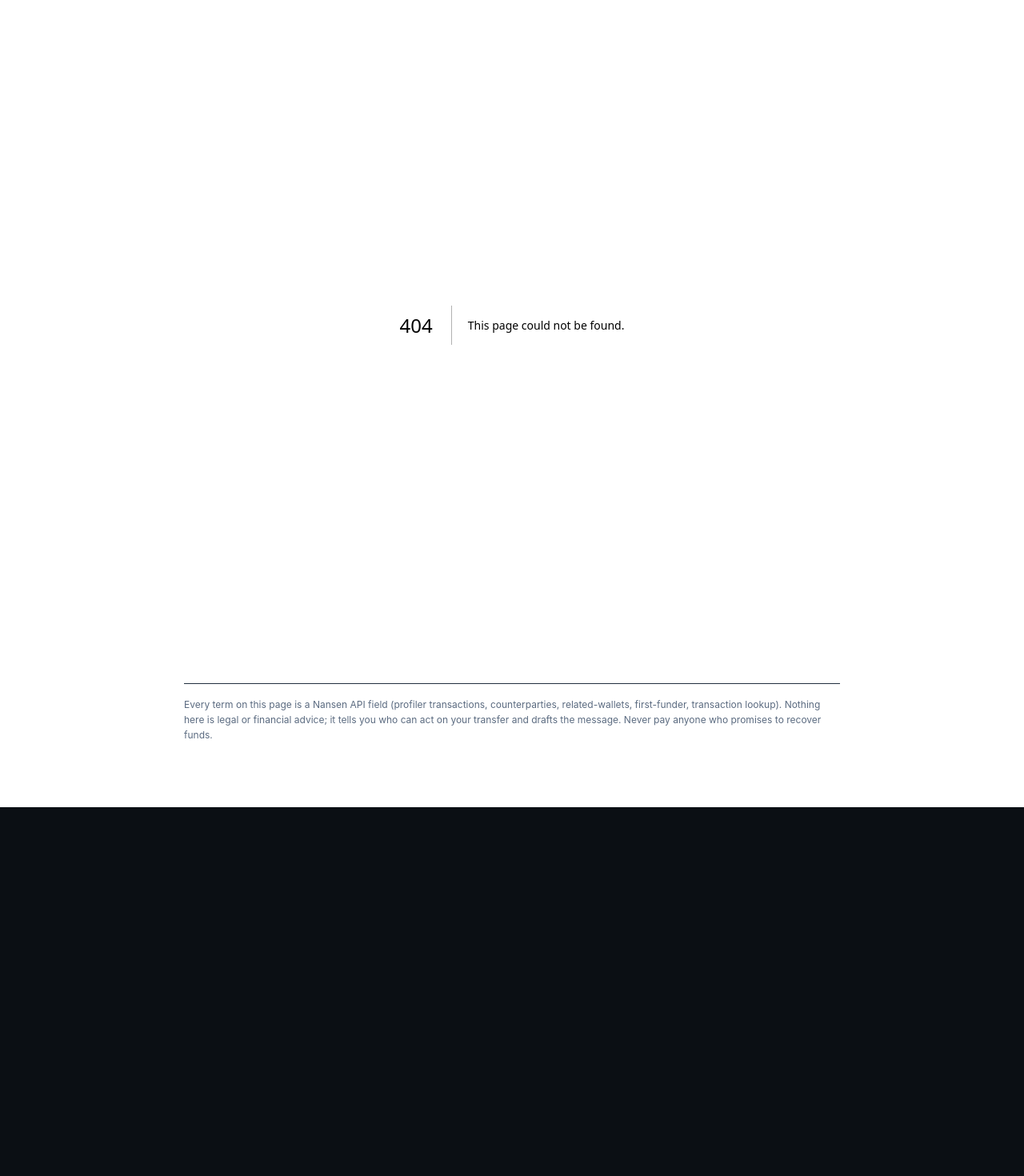
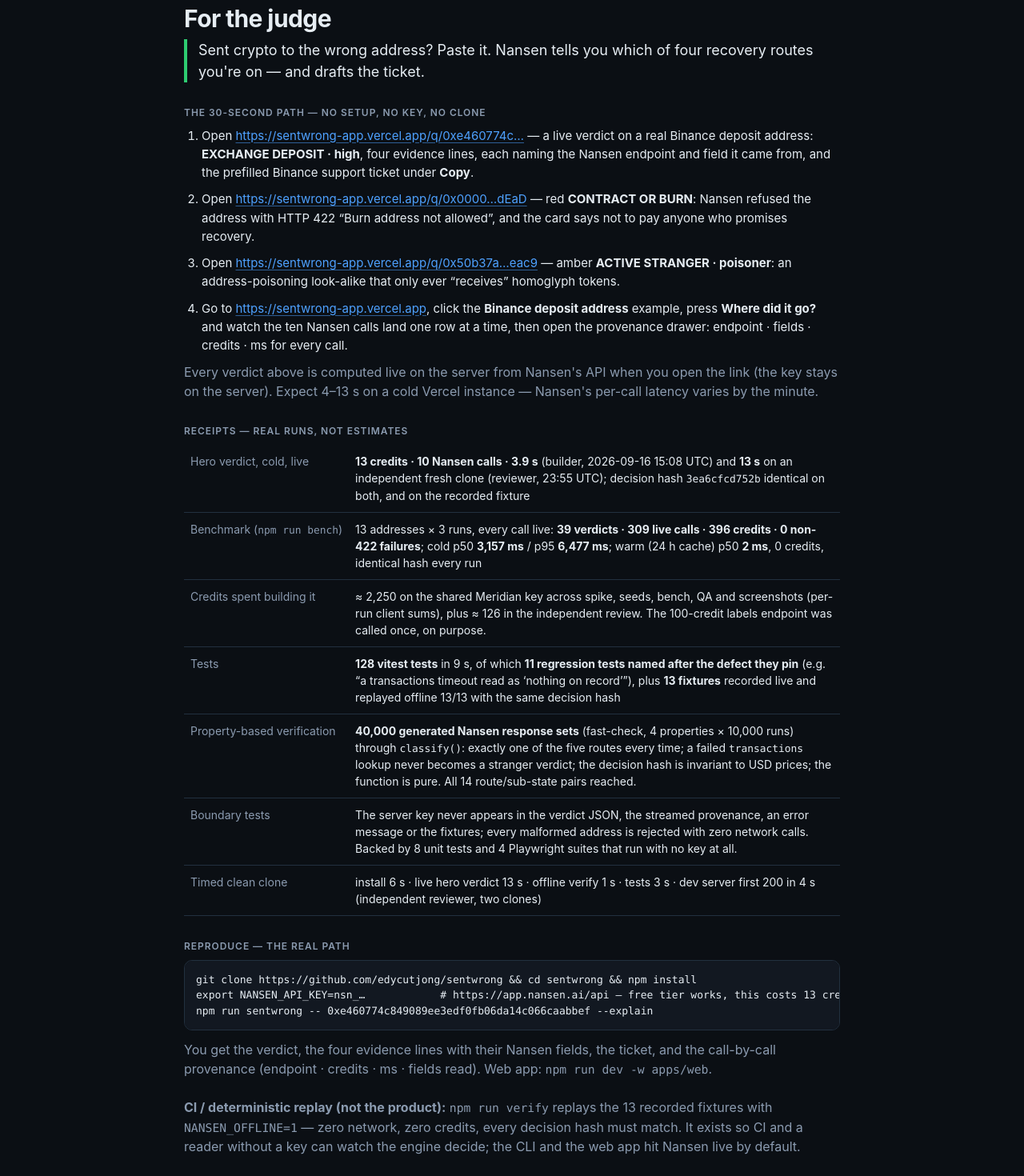
Before and after one commit to edycutjong/sentwrong, a Next.js app in the folder apps/web/: page /judge in a window 1280 px wide. Before the commit this address had no page. Shown: the part 80-1550 px from the top of the page at 80% size. Before the commit the page ends 1089 px from the top, so only its background shows below. Built offline with nearby package versions, Linux system fonts and the light colour scheme.

Commit message:
feat: /judge route and JUDGE.md — claim, 30-second click path, real-run receipts, reproduce command, honest limitations

```diff
--- a/apps/web/app/globals.css
+++ b/apps/web/app/globals.css
@@ -73,7 +73,7 @@
 .drawer .call { font-size: 12px; }
 .deep { display: flex; gap: 10px; align-items: center; flex-wrap: wrap; margin-top: 14px; font-size: 13px; color: var(--muted); }
 .deep .agree { color: var(--green); } .deep .disagree { color: var(--red); }
-footer.foot { margin-top: 48px; color: var(--dim); font-size: 12px; line-height: 1.6; border-top: 1px solid var(--line); padding-top: 16px; }
+footer.foot { margin-top: 48px; color: var(--muted); font-size: 12px; line-height: 1.6; border-top: 1px solid var(--line); padding-top: 16px; }
 .shareline { margin-top: 10px; font-size: 13px; color: var(--muted); overflow-wrap: anywhere; }
 .meta span, ul.evidence li .src, .deep a { overflow-wrap: anywhere; }
 @media (max-width: 640px) {
@@ -84,3 +84,17 @@
   table.rows th:nth-child(3), table.rows td:nth-child(3) { display: none; }
   .headline { font-size: 19px; }
 }
+
+/* /judge — static page for the person triaging submissions */
+.judge .claim { color: var(--text); font-size: 18px; border-left: 4px solid var(--green); padding-left: 14px; }
+.judge h2.small { margin-top: 30px; }
+.judge ol, .judge ul { margin: 0; padding-left: 22px; color: var(--text); font-size: 15px; line-height: 1.55; }
+.judge li { margin: 0 0 10px; }
+.judge li a, .judge td a { word-break: break-all; }
+.judge .receipt { width: 100%; border-collapse: collapse; font-size: 14px; line-height: 1.5; }
+.judge .receipt td { padding: 10px 8px; border-bottom: 1px solid var(--line); vertical-align: top; }
+.judge .receipt td:first-child { color: var(--muted); white-space: nowrap; width: 200px; }
+.judge pre.cmd { background: var(--panel); border: 1px solid var(--line); border-radius: 10px; padding: 14px; font: 13px/1.5 var(--mono); overflow-x: auto; margin: 0 0 12px; }
+@media (max-width: 640px) { .judge .receipt td:first-child { white-space: normal; width: auto; } }
+/* links inside running text are distinguishable without colour alone (Lighthouse link-in-text-block) */
+.judge li a, .judge p a, .judge td a { text-decoration: underline; text-underline-offset: 3px; text-decoration-color: rgba(78,161,255,.55); }
--- /dev/null
+++ b/apps/web/app/judge/page.tsx
@@ -0,0 +1,151 @@
+import type { Metadata } from "next";
+
+/**
+ * /judge — a page built for exactly one reader: the person triaging submissions. No auth, no cookies, no key, no
+ * redirect; static content. JUDGE.md at the repo root mirrors it. Every number here is copied from DEMO.md, the bench
+ * output and the test run, and `npm run check:submission` keeps the test count in sync with the README.
+ */
+export const metadata: Metadata = {
+  title: "Sent Wrong — for the judge",
+  description: "The one-sentence claim, the 30-second click path, the real-run receipts, the reproduce command, and the honest limitations.",
+};
+export const dynamic = "force-static";
+
+const APP = "https://sentwrong-app.vercel.app";
+const REPO = "https://github.com/edycutjong/sentwrong";
+const HERO = "0xe460774c849089ee3edf0fb06da14c066caabbef";
+
+export default function Judge() {
+  return (
+    <div className="judge">
+      <p className="hook">For the judge</p>
+      <p className="sub claim">Sent crypto to the wrong address? Paste it. Nansen tells you which of four recovery routes you&apos;re on — and drafts the ticket.</p>
+
+      <h2 className="small">The 30-second path — no setup, no key, no clone</h2>
+      <ol>
+        <li>
+          Open{" "}
+          <a href={`${APP}/q/${HERO}`}>
+            {APP}/q/{HERO.slice(0, 10)}…
+          </a>{" "}
+          — a live verdict on a real Binance deposit address: <b>EXCHANGE DEPOSIT · high</b>, four evidence lines, each naming the Nansen endpoint and field it came from, and the prefilled Binance
+          support ticket under <b>Copy</b>.
+        </li>
+        <li>
+          Open <a href={`${APP}/q/0x000000000000000000000000000000000000dEaD`}>{APP}/q/0x0000…dEaD</a> — red <b>CONTRACT OR BURN</b>: Nansen refused the address with HTTP 422 &ldquo;Burn address not
+          allowed&rdquo;, and the card says not to pay anyone who promises recovery.
+        </li>
+        <li>
+          Open <a href={`${APP}/q/0x50b37a3ec6c04609968810801531f5021929eac9`}>{APP}/q/0x50b37a…eac9</a> — amber <b>ACTIVE STRANGER · poisoner</b>: an address-poisoning look-alike that only ever
+          &ldquo;receives&rdquo; homoglyph tokens.
+        </li>
+        <li>
+          Go to <a href={APP}>{APP}</a>, click the <b>Binance deposit address</b> example, press <b>Where did it go?</b> and watch the ten Nansen calls land one row at a time, then open the provenance
+          drawer: endpoint · fields · credits · ms for every call.
+        </li>
+      </ol>
+      <p className="sub">
+        Every verdict above is computed live on the server from Nansen&apos;s API when you open the link (the key stays on the server). Expect 4–13 s on a cold Vercel instance — Nansen&apos;s per-call
+        latency varies by the minute.
+      </p>
+
+      <h2 className="small">Receipts — real runs, not estimates</h2>
+      <table className="receipt">
+        <tbody>
+          <tr>
+            <td>Hero verdict, cold, live</td>
+            <td>
+              <b>13 credits · 10 Nansen calls · 3.9 s</b> (builder, 2026-09-16 15:08 UTC) and <b>13 s</b> on an independent fresh clone (reviewer, 23:55 UTC); decision hash <code>3ea6cfcd752b</code>{" "}
+              identical on both, and on the recorded fixture
+            </td>
+          </tr>
+          <tr>
+            <td>
+              Benchmark (<code>npm run bench</code>)
+            </td>
+            <td>
+              13 addresses × 3 runs, every call live: <b>39 verdicts · 309 live calls · 396 credits · 0 non-422 failures</b>; cold p50 <b>3,157 ms</b> / p95 <b>6,477 ms</b>; warm (24 h cache) p50{" "}
+              <b>2 ms</b>, 0 credits, identical hash every run
+            </td>
+          </tr>
+          <tr>
+            <td>Credits spent building it</td>
+            <td>
+              ≈ 2,250 on the shared Meridian key across spike, seeds, bench, QA and screenshots (per-run client sums), plus ≈ 126 in the independent review. The 100-credit labels endpoint was called
+              once, on purpose.
+            </td>
+          </tr>
+          <tr>
+            <td>Tests</td>
+            <td>
+              <b>128 vitest tests</b> in 9 s, of which <b>11 regression tests named after the defect they pin</b> (e.g. &ldquo;a transactions timeout read as &lsquo;nothing on record&rsquo;&rdquo;),
+              plus <b>13 fixtures</b> recorded live and replayed offline 13/13 with the same decision hash
+            </td>
+          </tr>
+          <tr>
+            <td>Property-based verification</td>
+            <td>
+              <b>40,000 generated Nansen response sets</b> (fast-check, 4 properties × 10,000 runs) through <code>classify()</code>: exactly one of the five routes every time; a failed{" "}
+              <code>transactions</code> lookup never becomes a stranger verdict; the decision hash is invariant to USD prices; the function is pure. All 14 route/sub-state pairs reached.
+            </td>
+          </tr>
+          <tr>
+            <td>Boundary tests</td>
+            <td>
+              The server key never appears in the verdict JSON, the streamed provenance, an error message or the fixtures; every malformed address is rejected with zero network calls. Backed by 8 unit
+              tests and 4 Playwright suites that run with no key at all.
+            </td>
+          </tr>
+          <tr>
+            <td>Timed clean clone</td>
+            <td>install 6 s · live hero verdict 13 s · offline verify 1 s · tests 3 s · dev server first 200 in 4 s (independent reviewer, two clones)</td>
+          </tr>
+        </tbody>
+      </table>
+
+      <h2 className="small">Reproduce — the real path</h2>
+      <pre className="cmd">{`git clone ${REPO} && cd sentwrong && npm install
+export NANSEN_API_KEY=nsn_…            # https://app.nansen.ai/api — free tier works, this costs 13 credits
+npm run sentwrong -- ${HERO} --explain`}</pre>
+      <p className="sub">
+        You get the verdict, the four evidence lines with their Nansen fields, the ticket, and the call-by-call provenance (endpoint · credits · ms · fields read). Web app:{" "}
+        <code>npm run dev -w apps/web</code>.
+      </p>
+      <p className="sub">
+        <b>CI / deterministic replay (not the product):</b> <code>npm run verify</code> replays the 13 recorded fixtures with <code>NANSEN_OFFLINE=1</code> — zero network, zero credits, every decision
+        hash must match. It exists so CI and a reader without a key can watch the engine decide; the CLI and the web app hit Nansen live by default.
+      </p>
+
+      <h2 className="small">Honest limitations</h2>
+      <ol>
+        <li>
+          Nansen&apos;s per-call latency varies 0.3–3 s by the minute, so a cold verdict takes 4–13 s. On Vercel the 24 h cache is in-memory per function instance — a cold start is fully live. Locally
+          the cache is on disk.
+        </li>
+        <li>
+          &ldquo;Nothing on record&rdquo; cannot tell a brand-new address from one Nansen does not index: vitalik.eth returns empty profiler pages and comes back as a low-confidence <i>fresh</i>{" "}
+          stranger. The card says so instead of promising that waiting will help.
+        </li>
+        <li>
+          Ethereum is the deeply exercised chain; the other seven EVM chains go through the same endpoints but only base has been checked live. The flagship <code>profiler/address/labels</code>{" "}
+          endpoint (100 credits) is opt-in (<code>--deep</code>) and Smart Money endpoints are absent on purpose — the beneficiary is a person who lost money, not a trader.
+        </li>
+      </ol>
+
+      <h2 className="small">Links</h2>
+      <ul>
+        <li>
+          Live app: <a href={APP}>{APP}</a>
+        </li>
+        <li>
+          Repository: <a href={REPO}>{REPO}</a> — <a href={`${REPO}/blob/main/DEMO.md`}>DEMO.md</a> (verbatim hero output + bench) · <a href={`${REPO}/blob/main/docs/SCORING.md`}>docs/SCORING.md</a>{" "}
+          (the decision table) · <a href={`${REPO}/blob/main/ARCHITECTURE.md`}>ARCHITECTURE.md</a> · <a href={`${REPO}/blob/main/docs/DX-REPORT.md`}>Nansen API friction log</a>
+        </li>
+        <li>
+          Latest release: <a href={`${REPO}/releases/latest`}>{REPO}/releases/latest</a> · CI: <a href={`${REPO}/actions`}>{REPO}/actions</a>
+        </li>
+        <li>Demo recording: the X post from @edycutjong tagging @nansen_ai (published at submission).</li>
+      </ul>
+    </div>
+  );
+}
--- a/apps/web/app/layout.tsx
+++ b/apps/web/app/layout.tsx
@@ -13,7 +13,7 @@
         <div className="wrap">
           <header className="top">
             <h1>Sent Wrong <span>· recovery-route triage on Nansen</span></h1>
-            <nav><a href="/">Check</a><a href="https://github.com/edycutjong/sentwrong" target="_blank" rel="noreferrer">GitHub</a></nav>
+            <nav><a href="/">Check</a><a href="/judge">For the judge</a><a href="https://github.com/edycutjong/sentwrong" target="_blank" rel="noreferrer">GitHub</a></nav>
           </header>
           {children}
           <footer className="foot">
```
Also changed, not shown: 1 other file (tests, documents, lock files or other folders).
